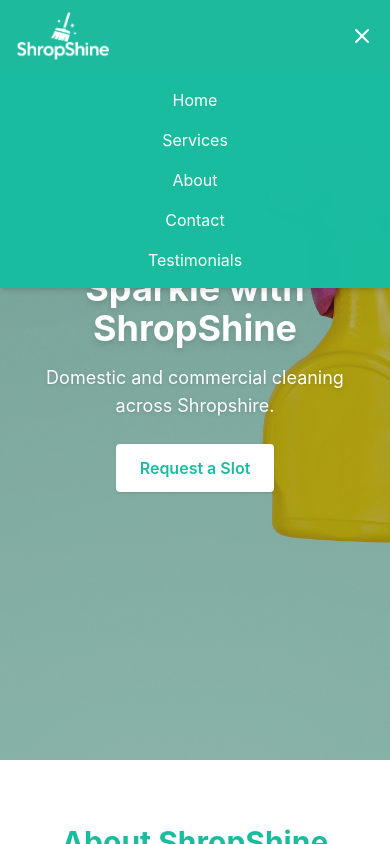
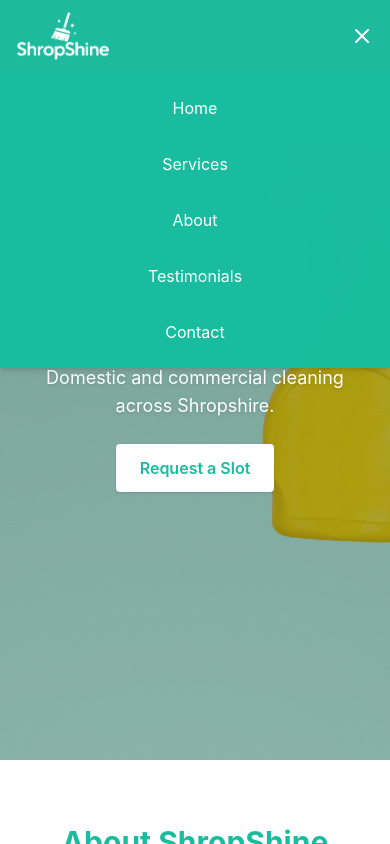
Before and after one commit to Damian-Dvs/Shropshire, a React (Vite) app: page / in a window 390 px wide. Both pictures are taken after a click on the button "Toggle Menu". Shown: the top 844 px of the page. Built offline with nearby package versions, Linux system fonts and the light colour scheme.

Commit message:
Form Styling update

```diff
--- a/src/components/Navbar.jsx
+++ b/src/components/Navbar.jsx
@@ -1,7 +1,22 @@
-import { useState } from "react";
+import { useState, useEffect, useRef } from "react";
 
 export default function Navbar() {
   const [menuOpen, setMenuOpen] = useState(false);
+
+  const firstMobileLinkRef = useRef(null);
+
+  // Close menu with ESC and move focus into menu when opened
+  useEffect(() => {
+    const onKeyDown = (e) => {
+      if (e.key === 'Escape') setMenuOpen(false);
+    };
+    if (menuOpen) {
+      document.addEventListener('keydown', onKeyDown);
+      // Focus first link for keyboard users
+      requestAnimationFrame(() => firstMobileLinkRef.current?.focus());
+    }
+    return () => document.removeEventListener('keydown', onKeyDown);
+  }, [menuOpen]);
 
   return (
     <nav
@@ -17,11 +32,11 @@
 
         {/* Desktop nav */}
         <div className="hidden md:flex space-x-6">
-          <a href="#home" className="hover:text-soft transition">Home</a>
-          <a href="#services" className="hover:text-soft transition">Services</a>
-          <a href="#about" className="hover:text-soft transition">About</a>
-          <a href="#testimonials" className="hover:text-soft">Testimonials</a>
-          <a href="#contact" className="hover:text-soft transition">Contact</a>
+          <a href="#home" className="hover:text-soft transition py-2">Home</a>
+          <a href="#services" className="hover:text-soft transition py-2">Services</a>
+          <a href="#about" className="hover:text-soft transition py-2">About</a>
+          <a href="#testimonials" className="hover:text-soft transition py-2">Testimonials</a>
+          <a href="#contact" className="hover:text-soft transition py-2">Contact</a>
         </div>
 
         {/* Mobile burger button */}
@@ -29,6 +44,8 @@
           onClick={() => setMenuOpen(!menuOpen)}
           className="md:hidden focus:outline-none"
           aria-label="Toggle Menu"
+          aria-expanded={menuOpen}
+          aria-controls="mobile-menu"
         >
           <svg
             className="w-6 h-6 transition-transform duration-300"
@@ -52,12 +69,17 @@
 
       {/* Mobile nav links */}
       {menuOpen && (
-        <div className="md:hidden bg-primary bg-opacity-95 flex flex-col items-center py-4 space-y-4 transition-all duration-300">
-          <a href="#home" className="hover:text-soft">Home</a>
-          <a href="#services" className="hover:text-soft">Services</a>
-          <a href="#about" className="hover:text-soft">About</a>
-          <a href="#contact" className="hover:text-soft">Contact</a>
-          <a href="#testimonials" className="hover:text-soft">Testimonials</a>
+        <div
+          id="mobile-menu"
+          role="menu"
+          aria-labelledby="mobile-menu-button"
+          className="md:hidden bg-primary bg-opacity-95 flex flex-col items-center py-4 space-y-4 transition-all duration-300"
+        >
+          <a href="#home" className="hover:text-soft py-2" onClick={() => setMenuOpen(false)} ref={firstMobileLinkRef}>Home</a>
+          <a href="#services" className="hover:text-soft py-2" onClick={() => setMenuOpen(false)}>Services</a>
+          <a href="#about" className="hover:text-soft py-2" onClick={() => setMenuOpen(false)}>About</a>
+          <a href="#testimonials" className="hover:text-soft py-2" onClick={() => setMenuOpen(false)}>Testimonials</a>
+          <a href="#contact" className="hover:text-soft py-2" onClick={() => setMenuOpen(false)}>Contact</a>
         </div>
       )}
     </nav>
```
Also changed, not shown: src/components/ServiceAreaMap.jsx (added).
